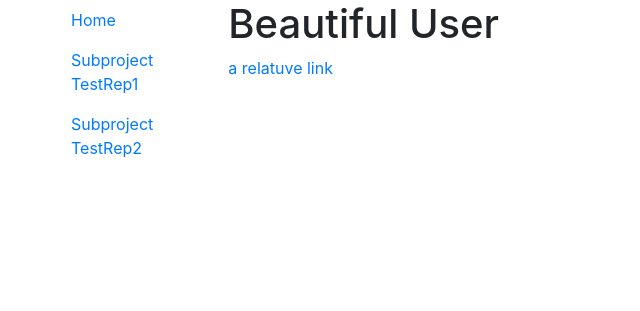
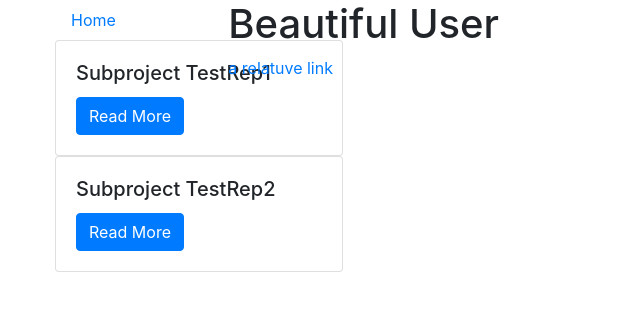
Before and after one commit to TestOrgLeonB/testorgleonb.github.io, a Jekyll site: the page built from README.md, in a window 1280 px wide. Shown: the top 311 px of the page, without its empty margins (0-640 px from the left). Built offline with Jekyll 4.4.1, drawn with Linux system fonts in a browser that asks for light colours; our own code applies the rules of GitHub Pages for plain Markdown files.

Commit message:
new format

```diff
--- a/_layouts/default.html
+++ b/_layouts/default.html
@@ -18,9 +18,21 @@
                             {% for subproject in project %}
                                 {% assign remainder = forloop.index0 | modulo: 2 %}
                                 {% if remainder == 1 %}
-                                    <li class="nav-item">
+
+                                    <body>
+                                        <div class="card-deck">
+                                                <div class="card" style="width: 18rem;">
+                                                    <div class="card-body">
+                                                        <h5 class="card-title">{{ subproject[0].title }}</h5>
+                                                        <a href="{{ instruction.url }}" class="btn btn-primary">Read More</a>
+                                                    </div>
+                                                </div>
+                                        </div>
+                                    </body>
+
+                                    <!-- <li class="nav-item">
                                         <a class="nav-link" href="{{ subproject[0].project_root }}">{{ subproject[0].title }}</a>
-                                    </li>
+                                    </li> -->
                                 {% endif %}
                             {% endfor %}
                         {% endfor %}
--- /dev/null
+++ b/doc_config.yaml
@@ -0,0 +1,4 @@
+title: FunTool
+icon: MyIcon
+description: This is a tool used to make fun Applications
+url: www.google.com
```
